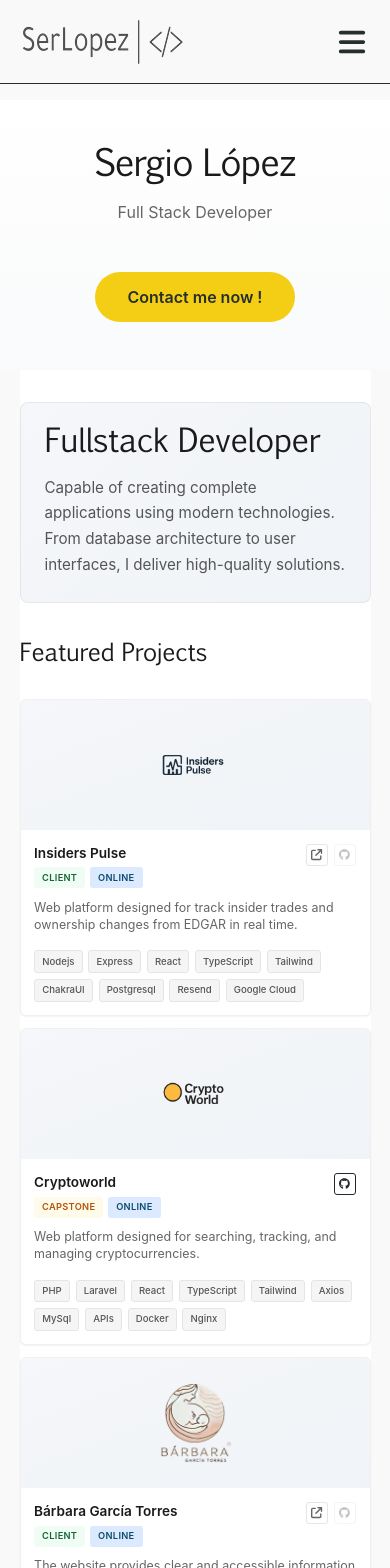
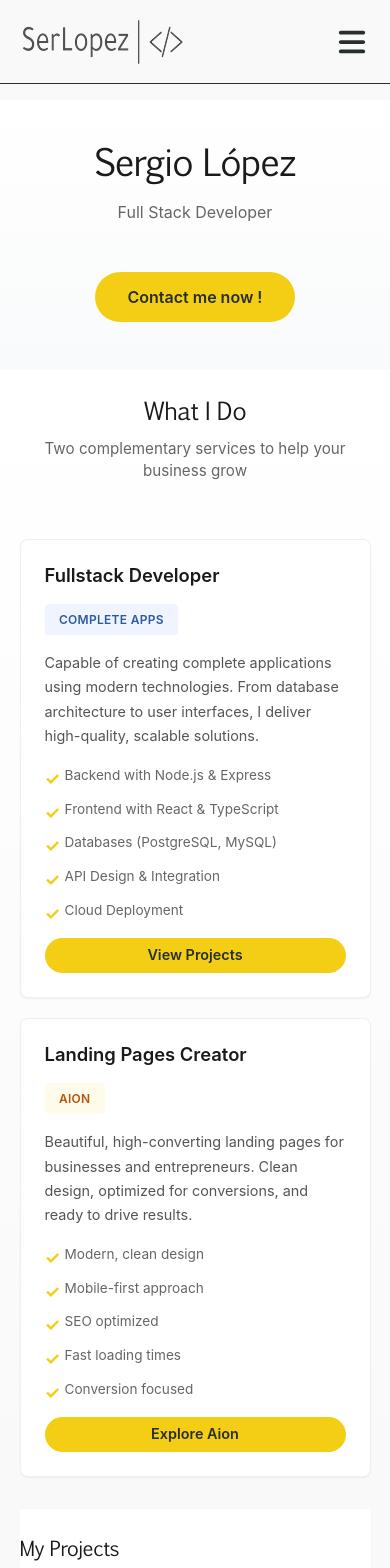
Before and after one commit to monsieurlopez/site_web_2.0, a React (Vite) app: page / in a window 390 px wide. Shown: the top 1568 px of the page. Built offline with nearby package versions, Linux system fonts and the light colour scheme; a web font is replaced by a local one.

Commit message:
refactor: reorganize home structure - services section at top with dual identities
Amp-Thread-ID: https://ampcode.com/threads/T-019bfacf-528e-7266-98e7-14e27658c022
Co-authored-by: Amp <amp@ampcode.com>

```diff
--- a/src/components/pages/Home/Home.jsx
+++ b/src/components/pages/Home/Home.jsx
@@ -1,4 +1,5 @@
 import Hero from "./Hero";
+import Services from "./Services";
 import Portfolio from "./Portfolio";
 import Skills from "./Skills";
 import OurStory from "./OurStory";
@@ -7,8 +8,9 @@ const Home = () => {
   return (
     <>
       <Hero />
-      <Portfolio/>
-      <Skills/>
+      <Services />
+      <Portfolio />
+      <Skills />
       <OurStory />
     </>
   );
--- a/src/components/pages/Home/Portfolio.css
+++ b/src/components/pages/Home/Portfolio.css
@@ -2,32 +2,6 @@
 .portfolio-section {
   padding: 5rem 0;
   background: white;
-}
-
-/* Portfolio Intro */
-.portfolio-intro {
-  margin-bottom: 3rem;
-  padding: 2rem;
-  background: linear-gradient(135deg, #f5f7fa 0%, #f0f3f7 100%);
-  border-radius: 8px;
-  border: 1px solid rgba(0, 0, 0, 0.06);
-}
-
-.portfolio-intro-content h2 {
-  font-family: "Pigiarniq", sans-serif;
-  font-weight: normal;
-  font-size: 2.5rem;
-  color: #1a1a1a;
-  margin: 0 0 1rem 0;
-  letter-spacing: -0.5px;
-}
-
-.portfolio-intro-content p {
-  font-size: 1.05rem;
-  color: #555;
-  line-height: 1.7;
-  margin: 0;
-  font-family: -apple-system, BlinkMacSystemFont, "Segoe UI", "Roboto", "Oxygen", "Ubuntu", "Cantarell", sans-serif;
 }
 
 .portfolio-header {
@@ -35,18 +9,18 @@
   justify-content: space-between;
   align-items: center;
   gap: 2rem;
-  padding-bottom: 2rem;
+  padding-bottom: 2.5rem;
   flex-wrap: wrap;
 }
 
-.portfolio-header h3 {
+.portfolio-header h2 {
   line-height: 1;
   font-family: "Pigiarniq", sans-serif;
   font-weight: normal;
-  font-size: 1.75rem;
+  font-size: 2.75rem;
   color: #1a1a1a;
   margin: 0;
-  letter-spacing: -0.3px;
+  letter-spacing: -0.5px;
 }
 
 /* ===== FEATURED PROJECTS GRID ===== */
@@ -243,78 +217,18 @@
   color: #831843;
 }
 
-/* ===== PORTFOLIO AION CTA ===== */
-.portfolio-aion-cta {
-  margin-top: 4rem;
-  padding: 3rem;
-  background: linear-gradient(135deg, #272e2e 0%, #1a1f1f 100%);
-  border-radius: 8px;
-  text-align: center;
-  color: white;
-}
-
-.portfolio-aion-content h3 {
-  font-family: "Pigiarniq", sans-serif;
-  font-size: 2rem;
-  color: white;
-  margin: 0 0 1rem 0;
-  letter-spacing: -0.3px;
-}
-
-.portfolio-aion-content p {
-  font-size: 1.05rem;
-  color: rgba(255, 255, 255, 0.9);
-  line-height: 1.7;
-  margin: 0 0 2rem 0;
-  max-width: 600px;
-  margin-left: auto;
-  margin-right: auto;
-  font-family: -apple-system, BlinkMacSystemFont, "Segoe UI", "Roboto", "Oxygen", "Ubuntu", "Cantarell", sans-serif;
-}
-
-.portfolio-aion-content .button-primary {
-  background: #f4ce14;
-  color: #272e2e;
-}
-
 /* ===== RESPONSIVE ===== */
 @media (max-width: 768px) {
   .portfolio-section {
     padding: 3rem 0;
   }
 
-  .portfolio-intro {
-    padding: 1.5rem;
-    margin-bottom: 2.5rem;
-  }
-
-  .portfolio-intro-content h2 {
-    font-size: 2rem;
-  }
-
-  .portfolio-intro-content p {
-    font-size: 0.95rem;
-  }
-
   .portfolio-header {
     padding-bottom: 2rem;
   }
 
-  .portfolio-header h3 {
-    font-size: 1.5rem;
-  }
-
-  .portfolio-aion-cta {
-    padding: 2rem 1.5rem;
-    margin-top: 3rem;
-  }
-
-  .portfolio-aion-content h3 {
-    font-size: 1.5rem;
-  }
-
-  .portfolio-aion-content p {
-    font-size: 0.95rem;
+  .portfolio-header h2 {
+    font-size: 2rem;
   }
 
   .project-horizontal-card {
--- a/src/components/pages/Home/Portfolio.jsx
+++ b/src/components/pages/Home/Portfolio.jsx
@@ -95,15 +95,8 @@ const Portfolio = () => {
 
   return (
     <section className="container portfolio-section" id="portfolio">
-      <div className="portfolio-intro">
-        <div className="portfolio-intro-content">
-          <h2>Fullstack Developer</h2>
-          <p>Capable of creating complete applications using modern technologies. From database architecture to user interfaces, I deliver high-quality solutions.</p>
-        </div>
-      </div>
-
       <div className="portfolio-header">
-        <h3>Featured Projects</h3>
+        <h2>My Projects</h2>
       </div>
 
       <div className="featured-projects">
@@ -177,19 +170,6 @@ const Portfolio = () => {
               </article>
             ))}
             </div>
-
-            <div className="portfolio-aion-cta">
-            <div className="portfolio-aion-content">
-            <h3>Landing Pages Creator</h3>
-            <p>Besides developing complex applications, I also create beautiful, high-converting landing pages for businesses and entrepreneurs looking to establish their online presence.</p>
-            <button
-            className="button-primary"
-            onClick={() => navigate('/aion')}
-            >
-            Explore Aion
-            </button>
-            </div>
-            </div>
             </section>
             );
             };
--- /dev/null
+++ b/src/components/pages/Home/Services.css
@@ -0,0 +1,229 @@
+/* ===== SERVICES SECTION ===== */
+.services-section {
+  padding: 5rem 0;
+  background: linear-gradient(180deg, #ffffff 0%, #f9f9f9 100%);
+}
+
+.services-intro {
+  text-align: center;
+  margin-bottom: 3.5rem;
+}
+
+.services-intro h2 {
+  font-family: "Pigiarniq", sans-serif;
+  font-weight: normal;
+  font-size: 2.75rem;
+  color: #1a1a1a;
+  margin: 0 0 0.75rem 0;
+  letter-spacing: -0.5px;
+}
+
+.services-intro p {
+  font-size: 1.1rem;
+  color: #666;
+  margin: 0;
+  font-family: -apple-system, BlinkMacSystemFont, "Segoe UI", "Roboto", "Oxygen", "Ubuntu", "Cantarell", sans-serif;
+}
+
+/* Services Grid */
+.services-grid {
+  display: grid;
+  grid-template-columns: repeat(auto-fit, minmax(300px, 1fr));
+  gap: 2rem;
+}
+
+/* Service Card */
+.service-card {
+  background: white;
+  border-radius: 8px;
+  padding: 2.5rem;
+  box-shadow: 0 1px 2px rgba(0, 0, 0, 0.05);
+  border: 1px solid rgba(0, 0, 0, 0.06);
+  transition: all 0.3s cubic-bezier(0.4, 0, 0.2, 1);
+  display: flex;
+  flex-direction: column;
+  gap: 1.5rem;
+}
+
+.service-card:hover {
+  box-shadow: 0 10px 30px rgba(0, 0, 0, 0.1);
+  border-color: rgba(0, 0, 0, 0.12);
+  transform: translateY(-4px);
+}
+
+.service-card-header {
+  display: flex;
+  justify-content: space-between;
+  align-items: flex-start;
+  gap: 1rem;
+}
+
+.service-card-header h3 {
+  font-size: 1.5rem;
+  font-weight: 600;
+  color: #1a1a1a;
+  margin: 0;
+  line-height: 1.3;
+  font-family: -apple-system, BlinkMacSystemFont, "Segoe UI", "Roboto", sans-serif;
+}
+
+.service-badge {
+  display: inline-block;
+  padding: 0.4rem 0.9rem;
+  border-radius: 4px;
+  font-size: 0.75rem;
+  font-weight: 600;
+  text-transform: uppercase;
+  letter-spacing: 0.3px;
+  white-space: nowrap;
+  font-family: -apple-system, BlinkMacSystemFont, "Segoe UI", "Roboto", sans-serif;
+}
+
+.fullstack-card .service-badge {
+  background: #f0f4ff;
+  color: #2d5aa1;
+}
+
+.aion-card .service-badge {
+  background: #fffbeb;
+  color: #b45309;
+}
+
+.service-description {
+  font-size: 1rem;
+  color: #555;
+  line-height: 1.7;
+  margin: 0;
+  font-family: -apple-system, BlinkMacSystemFont, "Segoe UI", "Roboto", sans-serif;
+}
+
+.service-list {
+  list-style: none;
+  margin: 0;
+  padding: 0;
+  display: flex;
+  flex-direction: column;
+  gap: 0.75rem;
+  flex-grow: 1;
+}
+
+.service-list li {
+  font-size: 0.95rem;
+  color: #666;
+  padding-left: 1.5rem;
+  position: relative;
+  font-family: -apple-system, BlinkMacSystemFont, "Segoe UI", "Roboto", sans-serif;
+  line-height: 1.6;
+}
+
+.service-list li::before {
+  content: "✓";
+  position: absolute;
+  left: 0;
+  color: #f4ce14;
+  font-weight: bold;
+  font-size: 1.1rem;
+}
+
+.service-button {
+  padding: 0.7rem 1.5rem;
+  border-radius: 2rem;
+  background-color: #f4ce14;
+  color: #272e2e;
+  font-weight: 600;
+  font-size: 0.95rem;
+  transition: all 0.3s ease;
+  border: none;
+  cursor: pointer;
+  font-family: -apple-system, BlinkMacSystemFont, "Segoe UI", "Roboto", "Oxygen", "Ubuntu", "Cantarell", sans-serif;
+}
+
+.service-button:hover {
+  background-color: #272e2e;
+  color: #ffffff;
+  transform: translateY(-2px);
+  box-shadow: 0 8px 24px rgba(0, 0, 0, 0.15);
+}
+
+/* ===== RESPONSIVE ===== */
+@media (max-width: 768px) {
+  .services-section {
+    padding: 3rem 0;
+  }
+
+  .services-intro h2 {
+    font-size: 2rem;
+  }
+
+  .services-intro p {
+    font-size: 1rem;
+  }
+
+  .services-grid {
+    gap: 1.5rem;
+  }
+
+  .service-card {
+    padding: 2rem;
+    gap: 1.25rem;
+  }
+
+  .service-card-header h3 {
+    font-size: 1.3rem;
+  }
+
+  .service-description {
+    font-size: 0.95rem;
+  }
+
+  .service-list li {
+    font-size: 0.9rem;
+  }
+}
+
+@media (max-width: 576px) {
+  .services-section {
+    padding: 2rem 0;
+  }
+
+  .services-intro h2 {
+    font-size: 1.5rem;
+  }
+
+  .services-intro p {
+    font-size: 0.95rem;
+  }
+
+  .services-grid {
+    grid-template-columns: 1fr;
+    gap: 1.25rem;
+  }
+
+  .service-card {
+    padding: 1.5rem;
+    gap: 1rem;
+  }
+
+  .service-card-header {
+    flex-direction: column;
+    align-items: flex-start;
+  }
+
+  .service-card-header h3 {
+    font-size: 1.15rem;
+  }
+
+  .service-description {
+    font-size: 0.9rem;
+  }
+
+  .service-list li {
+    font-size: 0.85rem;
+    padding-left: 1.25rem;
+  }
+
+  .service-button {
+    padding: 0.6rem 1.2rem;
+    font-size: 0.9rem;
+  }
+}
--- /dev/null
+++ b/src/components/pages/Home/Services.jsx
@@ -0,0 +1,71 @@
+import { useNavigate } from "react-router-dom";
+import "./Services.css";
+
+const Services = () => {
+  const navigate = useNavigate();
+
+  return (
+    <section className="services-section">
+      <div className="container">
+        <div className="services-intro">
+          <h2>What I Do</h2>
+          <p>Two complementary services to help your business grow</p>
+        </div>
+
+        <div className="services-grid">
+          {/* Fullstack Developer */}
+          <div className="service-card fullstack-card">
+            <div className="service-card-header">
+              <h3>Fullstack Developer</h3>
+              <span className="service-badge">Complete Apps</span>
+            </div>
+            <p className="service-description">
+              Capable of creating complete applications using modern technologies. From database architecture to user interfaces, I deliver high-quality, scalable solutions.
+            </p>
+            <ul className="service-list">
+              <li>Backend with Node.js & Express</li>
+              <li>Frontend with React & TypeScript</li>
+              <li>Databases (PostgreSQL, MySQL)</li>
+              <li>API Design & Integration</li>
+              <li>Cloud Deployment</li>
+            </ul>
+            <button
+              className="service-button"
+              onClick={() => {
+                document.getElementById("portfolio").scrollIntoView({ behavior: "smooth" });
+              }}
+            >
+              View Projects
+            </button>
+          </div>
+
+          {/* Landing Pages Creator */}
+          <div className="service-card aion-card">
+            <div className="service-card-header">
+              <h3>Landing Pages Creator</h3>
+              <span className="service-badge">Aion</span>
+            </div>
+            <p className="service-description">
+              Beautiful, high-converting landing pages for businesses and entrepreneurs. Clean design, optimized for conversions, and ready to drive results.
+            </p>
+            <ul className="service-list">
+              <li>Modern, clean design</li>
+              <li>Mobile-first approach</li>
+              <li>SEO optimized</li>
+              <li>Fast loading times</li>
+              <li>Conversion focused</li>
+            </ul>
+            <button
+              className="service-button"
+              onClick={() => navigate('/aion')}
+            >
+              Explore Aion
+            </button>
+          </div>
+        </div>
+      </div>
+    </section>
+  );
+};
+
+export default Services;
```
Also changed, not shown: 13 other files (tests, documents, lock files or other folders).
